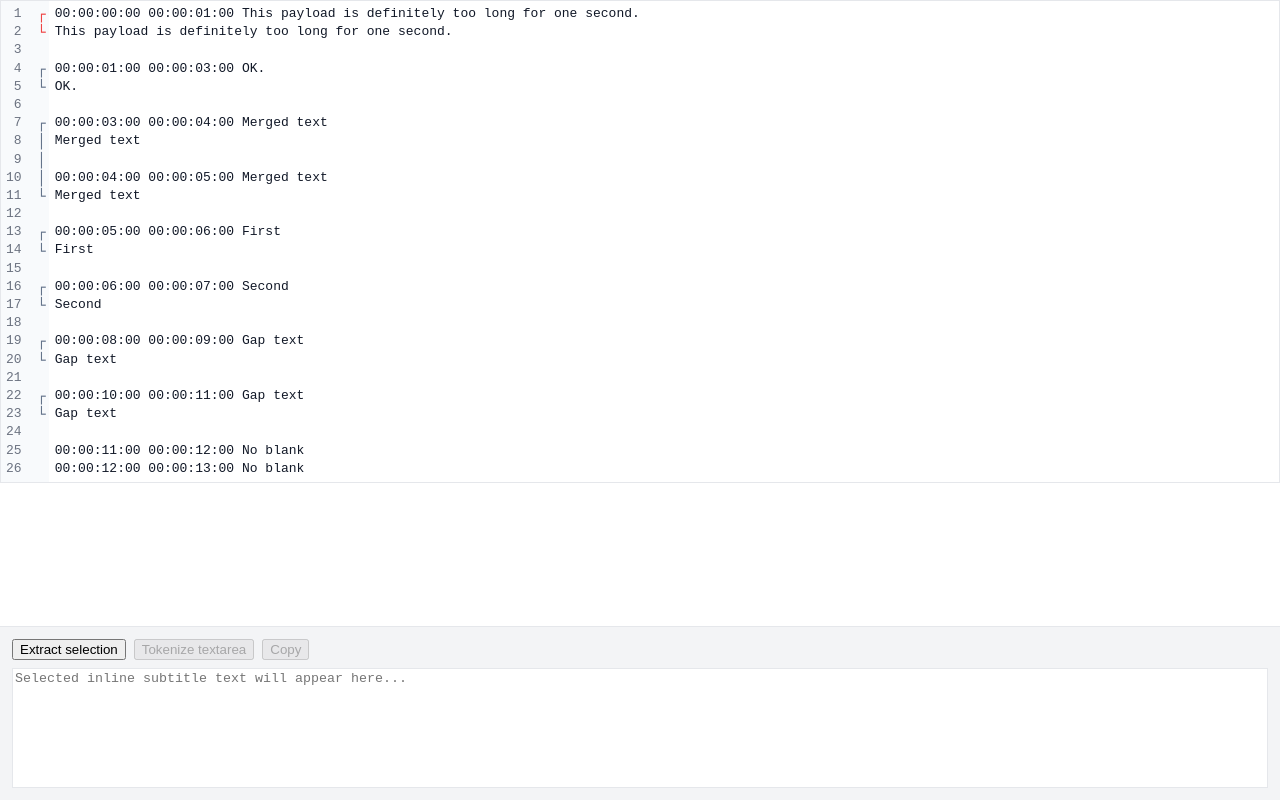
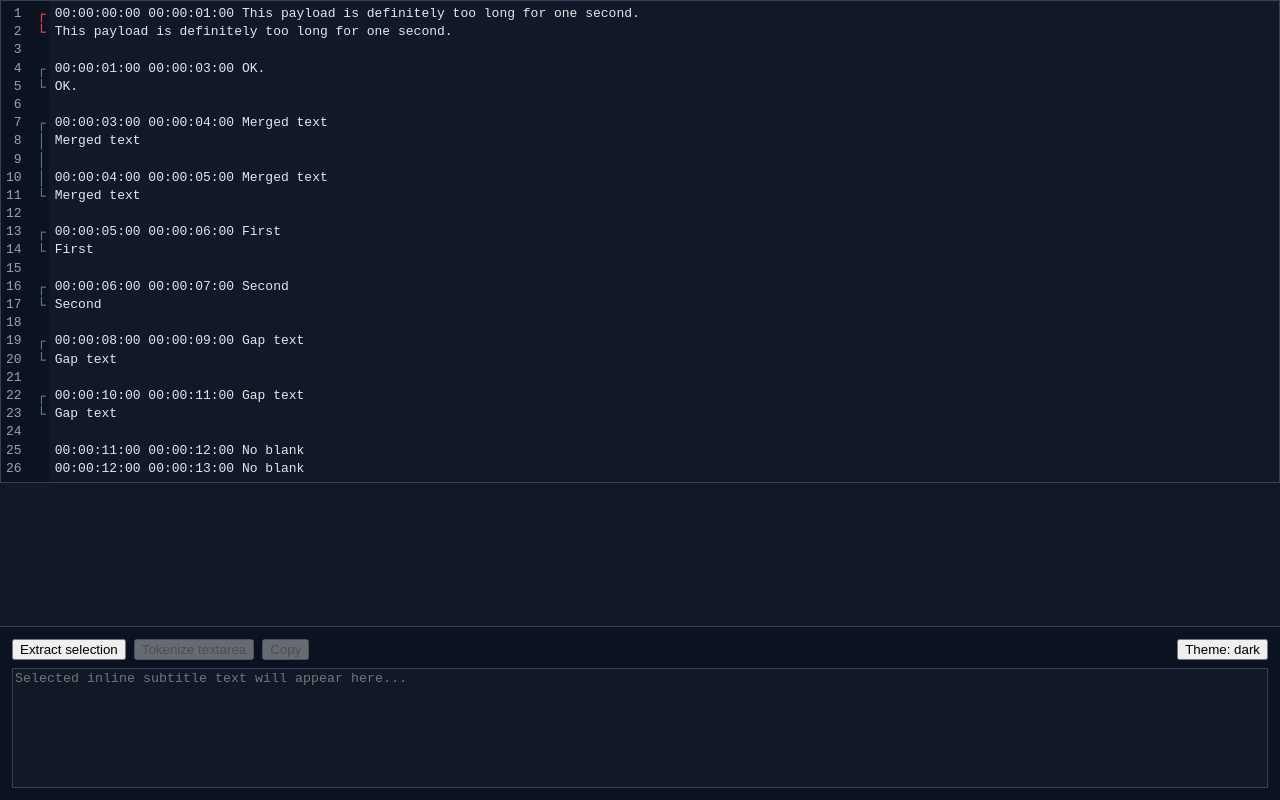
Before and after one commit to weiying-chen/sub, a React (Vite) app: page / in a window 1280 px wide. Built offline with nearby package versions, Linux system fonts and the light colour scheme.

Commit message:
Refactor theme logic

```diff
--- a/src/App.tsx
+++ b/src/App.tsx
@@ -1,49 +1,48 @@
-import { useEffect, useMemo, useState, useCallback } from 'react'
-import CodeMirror from '@uiw/react-codemirror'
-import type { EditorView } from '@codemirror/view'
+import { useEffect, useMemo, useState, useCallback } from "react"
+import CodeMirror from "@uiw/react-codemirror"
+import type { EditorView } from "@codemirror/view"
 
-import { analyzeLines } from './analysis/analyzeLines'
-import { maxCharsRule } from './analysis/maxCharsRule'
-import { cpsRule } from './analysis/cpsRule'
-import { tokenizeText } from './analysis/tokenize'
-import { findingsDecorations } from './cm/findingsDecorations'
-import { timestampLinkGutter } from './cm/timestampLinkGutter'
-import { darkTheme } from './cm/themeDark'
-import { lightTheme } from './cm/themeLight'
-import { getSelectedInlineText } from './cm/selection'
-import { selectLineOnTripleClick } from './cm/selectLineOnTripleClick'
-import type { Metric, Finding } from './analysis/types'
-import { sampleSubtitles } from './fixtures/subtitles'
+import { analyzeLines } from "./analysis/analyzeLines"
+import { maxCharsRule } from "./analysis/maxCharsRule"
+import { cpsRule } from "./analysis/cpsRule"
+import { tokenizeText } from "./analysis/tokenize"
+import { findingsDecorations } from "./cm/findingsDecorations"
+import { timestampLinkGutter } from "./cm/timestampLinkGutter"
+import { cmTheme } from "./cm/theme"
+import { getSelectedInlineText } from "./cm/selection"
+import { selectLineOnTripleClick } from "./cm/selectLineOnTripleClick"
+import type { Metric, Finding } from "./analysis/types"
+import { sampleSubtitles } from "./fixtures/subtitles"
 
 export default function App() {
-  const isDark = false
+  const [theme, setTheme] = useState<"dark" | "light">("dark")
 
   useEffect(() => {
-    document.documentElement.dataset.theme = isDark ? 'dark' : 'light'
-  }, [isDark])
+    document.documentElement.dataset.theme = theme
+  }, [theme])
 
   const [value, setValue] = useState(sampleSubtitles)
   const [view, setView] = useState<EditorView | null>(null)
-  const [extracted, setExtracted] = useState('')
+  const [extracted, setExtracted] = useState("")
 
   const metrics = useMemo<Metric[]>(() => {
     return analyzeLines(value, [maxCharsRule(54), cpsRule()])
   }, [value])
 
   const cpsMetrics = useMemo(() => {
-    return metrics.filter((m) => m.type === 'CPS')
+    return metrics.filter((m) => m.type === "CPS")
   }, [metrics])
 
   const findings = useMemo<Finding[]>(() => {
     const out: Finding[] = []
 
     for (const m of metrics) {
-      if (m.type === 'MAX_CHARS') {
+      if (m.type === "MAX_CHARS") {
         if (m.actual > m.maxAllowed) out.push(m)
         continue
       }
 
-      if (m.type === 'CPS') {
+      if (m.type === "CPS") {
         if (m.cps > m.maxCps) out.push(m)
         continue
       }
@@ -53,29 +52,29 @@ export default function App() {
   }, [metrics])
 
   const cpsFindings = useMemo(() => {
-    return findings.filter((f) => f.type === 'CPS')
+    return findings.filter((f) => f.type === "CPS")
   }, [findings])
 
   useEffect(() => {
-    console.log('ALL metrics:', metrics)
+    console.log("ALL metrics:", metrics)
   }, [metrics])
 
   useEffect(() => {
-    console.log('ALL CPS metrics:', cpsMetrics)
+    console.log("ALL CPS metrics:", cpsMetrics)
   }, [cpsMetrics])
 
   useEffect(() => {
-    console.log('CPS findings:', cpsFindings)
+    console.log("CPS findings:", cpsFindings)
   }, [cpsFindings])
 
   const extensions = useMemo(() => {
     return [
-      isDark ? darkTheme : lightTheme,
+      cmTheme,
       selectLineOnTripleClick,
       timestampLinkGutter(findings),
       findingsDecorations(findings),
     ]
-  }, [isDark, findings])
+  }, [findings])
 
   const handleExtract = useCallback(() => {
     if (!view) return
@@ -84,7 +83,7 @@ export default function App() {
 
   const handleTokenize = useCallback(() => {
     const tokens = tokenizeText(extracted)
-    console.log('TOKENS:', tokens)
+    console.log("TOKENS:", tokens)
   }, [extracted])
 
   const handleCopy = useCallback(async () => {
@@ -95,15 +94,19 @@ export default function App() {
     }
   }, [extracted])
 
+  const handleToggleTheme = useCallback(() => {
+    setTheme((t) => (t === "dark" ? "light" : "dark"))
+  }, [])
+
   return (
     <div
       style={{
-        width: '100vw',
-        height: '100vh',
-        display: 'flex',
-        flexDirection: 'column',
-        background: 'var(--bg)',
-        color: 'var(--text)',
+        width: "100vw",
+        height: "100vh",
+        display: "flex",
+        flexDirection: "column",
+        background: "var(--bg)",
+        color: "var(--text)",
       }}
     >
       <div style={{ flex: 1, minHeight: 0 }}>
@@ -125,15 +128,15 @@ export default function App() {
 
       <div
         style={{
-          borderTop: '1px solid var(--border)',
-          background: 'var(--panel)',
+          borderTop: "1px solid var(--border)",
+          background: "var(--panel)",
           padding: 12,
-          display: 'flex',
-          flexDirection: 'column',
+          display: "flex",
+          flexDirection: "column",
           gap: 8,
         }}
       >
-        <div style={{ display: 'flex', gap: 8 }}>
+        <div style={{ display: "flex", gap: 8 }}>
           <button onClick={handleExtract} disabled={!view}>
             Extract selection
           </button>
@@ -143,6 +146,13 @@ export default function App() {
           <button onClick={handleCopy} disabled={!extracted}>
             Copy
           </button>
+
+          <button
+            onClick={handleToggleTheme}
+            style={{ marginLeft: "auto" }}
+          >
+            Theme: {theme}
+          </button>
         </div>
 
         <textarea
@@ -150,12 +160,12 @@ export default function App() {
           onChange={(e) => setExtracted(e.target.value)}
           placeholder="Selected inline subtitle text will appear here..."
           style={{
-            width: '100%',
+            width: "100%",
             height: 120,
-            resize: 'none',
-            background: 'var(--bg)',
-            color: 'var(--text)',
-            border: '1px solid var(--border)',
+            resize: "none",
+            background: "var(--bg)",
+            color: "var(--text)",
+            border: "1px solid var(--border)",
           }}
         />
       </div>
--- a/src/cm/themeLight.ts
+++ b/src/cm/theme.ts
@@ -1,32 +1,26 @@
+
+// cm/theme.ts
 import { EditorView } from "@codemirror/view"
 
-export const lightTheme = EditorView.theme(
+export const cmTheme = EditorView.theme(
   {
     "&": {
       color: "var(--text)",
       backgroundColor: "var(--bg)",
+      border: "1px solid var(--border)",
     },
 
-    ".cm-scroller": {
+    ".cm-scroller": { backgroundColor: "var(--bg)" },
+    ".cm-content": {
       backgroundColor: "var(--bg)",
-    },
-
-    ".cm-content": {
       caretColor: "var(--text)",
-      backgroundColor: "var(--bg)",
     },
 
     ".cm-cursor, .cm-dropCursor": {
       borderLeftColor: "var(--text)",
     },
 
-    /* CodeMirror-drawn selection */
     ".cm-selectionLayer .cm-selectionBackground": {
-      backgroundColor: "var(--cm-selection)",
-    },
-
-    /* Native browser selection fallback (scoped) */
-    ".cm-content ::selection": {
       backgroundColor: "var(--cm-selection)",
     },
 
@@ -36,5 +30,5 @@ export const lightTheme = EditorView.theme(
       border: "none",
     },
   },
-  { dark: false }
+  { dark: true } // irrelevant, vars control everything
 )
--- a/src/cm/themeDark.ts
+++ /dev/null
@@ -1,40 +0,0 @@
-import { EditorView } from "@codemirror/view"
-
-export const darkTheme = EditorView.theme(
-  {
-    "&": {
-      color: "var(--text)",
-      backgroundColor: "var(--bg)",
-    },
-
-    ".cm-scroller": {
-      backgroundColor: "var(--bg)",
-    },
-
-    ".cm-content": {
-      caretColor: "var(--text)",
-      backgroundColor: "var(--bg)",
-    },
-
-    ".cm-cursor, .cm-dropCursor": {
-      borderLeftColor: "var(--text)",
-    },
-
-    /* CodeMirror-drawn selection (THIS is the important one) */
-    ".cm-selectionLayer .cm-selectionBackground": {
-      backgroundColor: "var(--cm-selection)",
-    },
-
-    /* Native browser selection fallback */
-    ".cm-content ::selection": {
-      backgroundColor: "var(--cm-selection)",
-    },
-
-    ".cm-gutters": {
-      backgroundColor: "var(--cm-gutter-bg)",
-      color: "var(--cm-gutter-text)",
-      border: "none",
-    },
-  },
-  { dark: true }
-)
--- a/src/index.css
+++ b/src/index.css
@@ -10,7 +10,7 @@
   /* CodeMirror-specific */
   --cm-gutter-bg: #f8fafc;
   --cm-gutter-text: #6b7280;
-  --cm-selection: #d1d5db;
+  --cm-selection: #e5e7eb;
 
   /* Semantic */
   --danger: #ef4444;
@@ -27,7 +27,7 @@
 
   --cm-gutter-bg: #0b1220;
   --cm-gutter-text: #9ca3af;
-  --cm-selection: rgba(148, 163, 184, 0.2);
+  --cm-selection: #334155;
 
   --danger: #ef4444;
   --warning: #f59e0b;
@@ -71,12 +71,12 @@ body,
   outline: none !important;
 }
 
-/* Base editor border */
-.cm-editor {
-  border: 1px solid var(--border);
-}
+/* NOTE:
+   Border is handled in cmTheme (EditorView.theme). If you want border in CSS instead,
+   re-add:
+   .cm-editor { border: 1px solid var(--border); }
+*/
 
-/* Custom, consistent focus state */
 .cm-editor.cm-focused {
   outline: 2px solid var(--border);
   outline-offset: -1px;
@@ -85,12 +85,10 @@ body,
 /* ---- Semantic highlights (tuned for dark + light) ---- */
 
 .cm-too-long {
-  /* Slightly stronger so it stays visible on dark backgrounds */
   background-color: rgba(239, 68, 68, 0.18);
 }
 
 .cm-cps-dot {
-  /* Slightly brighter so it doesn't look muddy on dark backgrounds */
   color: var(--warning);
   font-size: 14px;
   line-height: 1;
@@ -100,23 +98,18 @@ body,
 
 /* ---- Timestamp link gutter ---- */
 
-/* Gutter container */
 .cm-ts-link-gutter {
   width: 1.1em;
 }
 
-/* Each gutter cell */
 .cm-ts-link-gutter .cm-gutterElement {
   display: flex;
   align-items: center;
   justify-content: center;
-
-  /* Keep the glyph vertically centered and consistent */
   line-height: 1;
   padding: 0;
 }
 
-/* The glyph itself */
 .cm-ts-link {
   width: 1ch;
   text-align: center;
@@ -125,11 +118,9 @@ body,
   font-family: ui-monospace, SFMono-Regular, Menlo, Monaco, Consolas,
     "Liberation Mono", monospace;
 
-  /* Make box drawing characters look consistent */
   font-size: 14px;
   line-height: 1;
 
-  /* Neutral glyph color that reads nicely on dark + light */
   color: var(--ts-link);
   opacity: 1;
 }
@@ -140,16 +131,13 @@ body,
 }
 
 .cm-ts-link--flagged {
-  /* Slightly less harsh than red-600 on dark themes */
   color: var(--danger);
   opacity: 1;
 }
 
-/* Ensure selection is always visible */
-.cm-editor .cm-selectionLayer .cm-selectionBackground {
-  background-color: var(--cm-selection) !important;
-}
-
+/* ---- Browser selection fallback ---- */
+/* CM-drawn selection is styled in cmTheme.
+   This only handles native ::selection cases. */
 .cm-editor .cm-content ::selection {
   background-color: var(--cm-selection) !important;
 }
```
